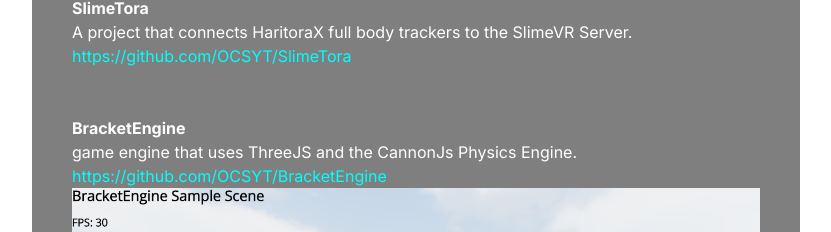
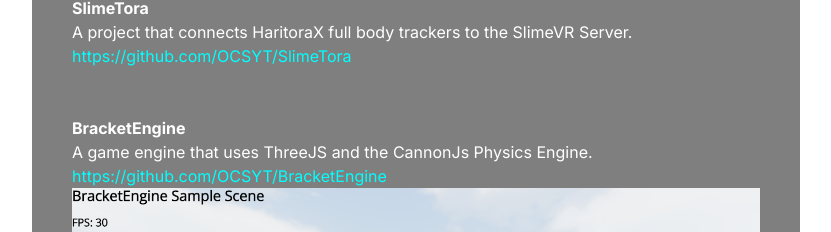
Before and after one commit to OCSYT/Portfolio, a Next.js app in the folder portfolio/: page / in a window 1280 px wide. Shown: the part 2336-2568 px from the top of the page, without its empty margins (18-849 px from the left). Built offline with nearby package versions, Linux system fonts and the light colour scheme.

Commit message:
Update page.tsx

```diff
--- a/portfolio/src/app/page.tsx
+++ b/portfolio/src/app/page.tsx
@@ -83,7 +83,7 @@
               "\n",
               "\n",
               "*BracketEngine*",
-              "game engine that uses ThreeJS and the CannonJs Physics Engine.",
+              "A game engine that uses ThreeJS and the CannonJs Physics Engine.",
               "https://github.com/OCSYT/BracketEngine",
               "/images/engine.png",
               "\n",
```
